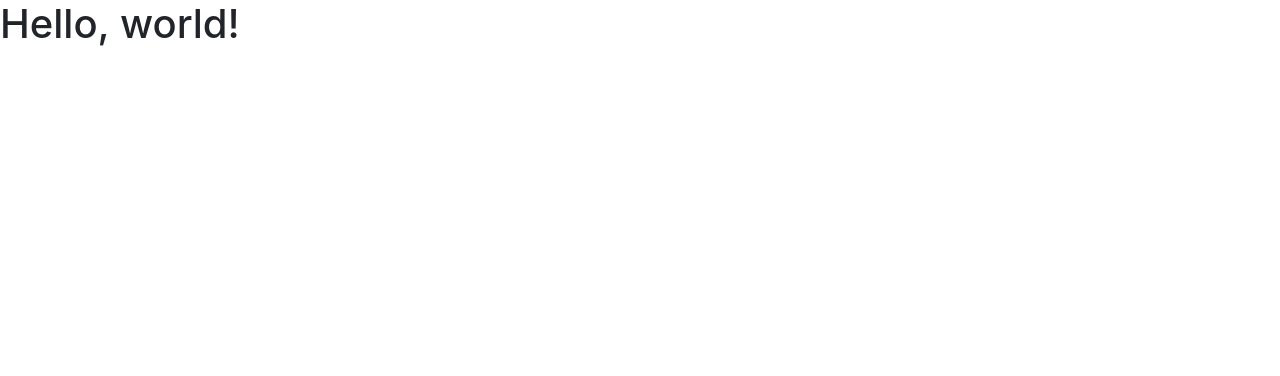
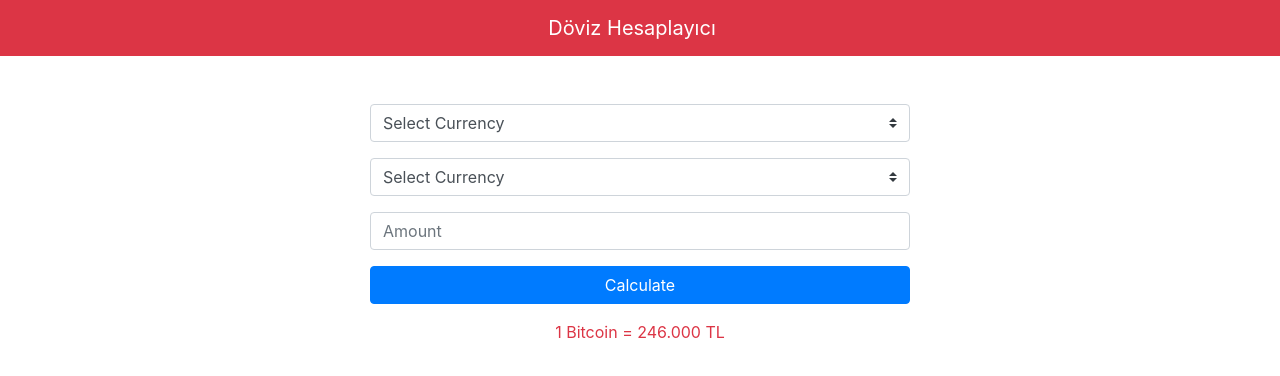
Before and after one commit to ismailonur/Exchange-Calculator, a plain HTML site: page index.html in a window 1280 px wide. Drawn offline with nearby package versions, Linux system fonts and the light colour scheme.

Commit message:
tasarım yapıldı

```diff
--- a/index.html
+++ b/index.html
@@ -7,10 +7,41 @@
     <link rel="stylesheet" href="https://cdn.jsdelivr.net/npm/bootstrap@4.5.3/dist/css/bootstrap.min.css" integrity="sha384-TX8t27EcRE3e/ihU7zmQxVncDAy5uIKz4rEkgIXeMed4M0jlfIDPvg6uqKI2xXr2" crossorigin="anonymous">
     <link rel="stylesheet" href="style.css">
 
-    <title>Döviz Çevirme</title>
+    <title>Döviz Hesaplayıcı</title>
   </head>
   <body>
-    <h1>Hello, world!</h1>
+
+    <nav class="navbar navbar-dark bg-danger">
+        <div class="container justify-content-center">
+            <a href="" class="navbar-brand">Döviz Hesaplayıcı</a>
+        </div>
+    </nav>
+
+    <div class="container my-5">
+        <div class="row justify-content-center">
+            <div class="col-sm-6">
+                <div class="form-group">
+                    <select id="currency_one" class="custom-select">
+                        <option>Select Currency</option>
+                    </select>
+                </div>
+                <div class="form-group">
+                    <select id="currency_two" class="custom-select">
+                        <option>Select Currency</option>
+                    </select>
+                </div>
+                <div class="form-group">
+                    <input type="number" id="amount" class="form-control" placeholder="Amount">
+                </div>
+                <button class="btn btn-primary btn-block" id="btn_calculate">
+                    Calculate
+                </button>
+                <div class="text-danger text-center mt-3" id="result">
+                    1 Bitcoin = 246.000 TL
+                </div>
+            </div>
+        </div>
+    </div>
 
     <script src="https://code.jquery.com/jquery-3.5.1.slim.min.js" integrity="sha384-DfXdz2htPH0lsSSs5nCTpuj/zy4C+OGpamoFVy38MVBnE+IbbVYUew+OrCXaRkfj" crossorigin="anonymous"></script>
     <script src="https://cdn.jsdelivr.net/npm/bootstrap@4.5.3/dist/js/bootstrap.bundle.min.js" integrity="sha384-ho+j7jyWK8fNQe+A12Hb8AhRq26LrZ/JpcUGGOn+Y7RsweNrtN/tE3MoK7ZeZDyx" crossorigin="anonymous"></script>
```
